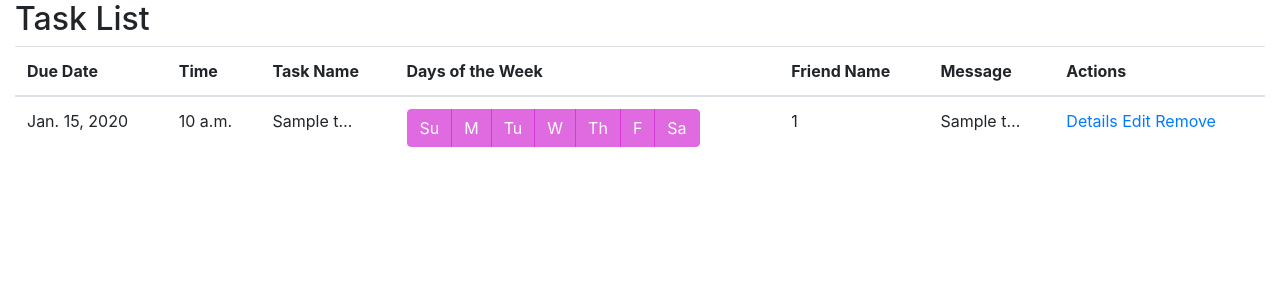
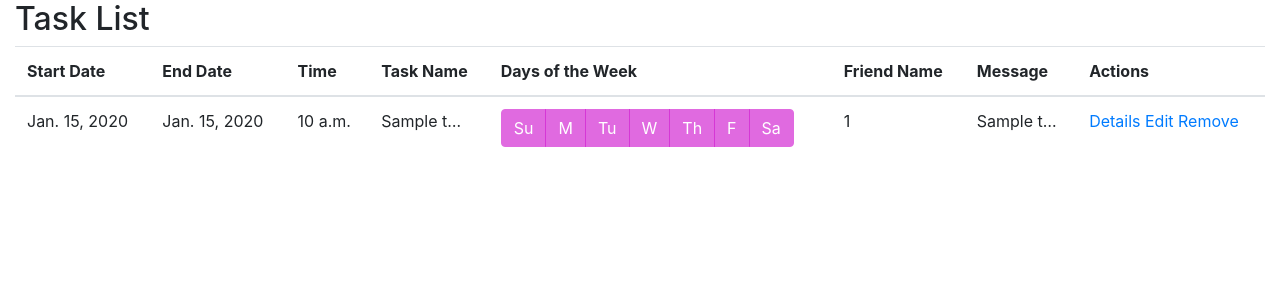
Before and after one commit to HarshiniMangipudi/LAHacks21, a Django app: page /taskList in a window 1280 px wide. Shown: the part 56-356 px from the top of the page. Run offline with Django 3.2, Linux system fonts and the light colour scheme; tables that the repository leaves empty hold one stand-in row (values such as "Sample post").

Commit message:
update to start date and end date

```diff
--- a/pages/forms.py
+++ b/pages/forms.py
@@ -40,8 +40,8 @@ class TaskForm(BootstrapForm):
         fields = [
             'task_name',
             'body',
-            'date_added',
-            'date_due',
+            'start_date',
+            'end_date',
             'Sunday',
             'Monday',
             'Tuesday',
--- a/pages/models.py
+++ b/pages/models.py
@@ -26,8 +26,10 @@ def save_user_profile(sender, instance, **kwargs):
 class Task(models.Model):
     task_name = models.CharField(max_length=300, blank=False)
     body = models.TextField(verbose_name="Description")
-    date_added = models.DateField(default=timezone.now, verbose_name="Date Added")
-    date_due = models.DateField(default=(timezone.now() + timedelta(days=2)), verbose_name="Date Due")
+    start_date = models.DateField(default=timezone.now, verbose_name="Start Date")
+    end_date = models.DateField(default=(timezone.now() + timedelta(days=2)), verbose_name="End Date")
+    # date_added = models.DateField(default=timezone.now, verbose_name="Date Added")
+    # date_due = models.DateField(default=(timezone.now() + timedelta(days=2)), verbose_name="Date Due")
     user = models.ForeignKey(User, on_delete=models.CASCADE)
     Sunday = models.BooleanField(default=True)
     Monday = models.BooleanField(default=True)
--- a/pages/templates/taskCreate.html
+++ b/pages/templates/taskCreate.html
@@ -15,7 +15,7 @@
                   <small class="form-text text-muted" style="color: grey">{{ field.help_text }}</small>
                 {% endif %}
                 {% for error in field.errors %}
-                    <div class="invalid-feedback" style="color: red">{{ error }}</div>
+                  <div class="text-danger" style="color: red"><small>{{ error }}</small></div>
                 {% endfor %}
               </div>
             {% endif %}
--- a/pages/templates/taskDescription.html
+++ b/pages/templates/taskDescription.html
@@ -5,7 +5,7 @@
     <div class="body">
       <div class="data">
         <a class="mr-2" href="#">{{ object.user }}</a>
-        <small class="text-muted">{{ object.date_added|date:"F d, Y" }}</small>
+        <small class="text-muted">{{ object.start_date|date:"F d, Y" }}</small>
       </div>
       <h2 class="task-name">{{ object.task_name}</h2>
       <p class="task-body">{{ object.body }}</p>
--- a/pages/templates/taskList.html
+++ b/pages/templates/taskList.html
@@ -23,7 +23,8 @@
          <table class="table">
            <thead>
               <tr>
-                <th>Due Date</th>
+                <th>Start Date</th>
+                <th>End Date</th>
                 <th>Time</th>
                 <th>Task Name</th>
                 <th>Days of the Week</th>
@@ -35,7 +36,8 @@
            <tbody>
               {% for task in tasks %}
               <tr>
-                <td>{{task.date_due}}</td>
+                <td>{{task.start_date}}</td>
+                <td>{{task.end_date}}</td>
                 <td>{{task.time_of_day}}</td>
                 <td>{{ task.task_name|truncatechars:9 }}</td>
                 <td><!--Weekly Buttons -->
```
Lines whose indentation alone changed are shown as unchanged.
